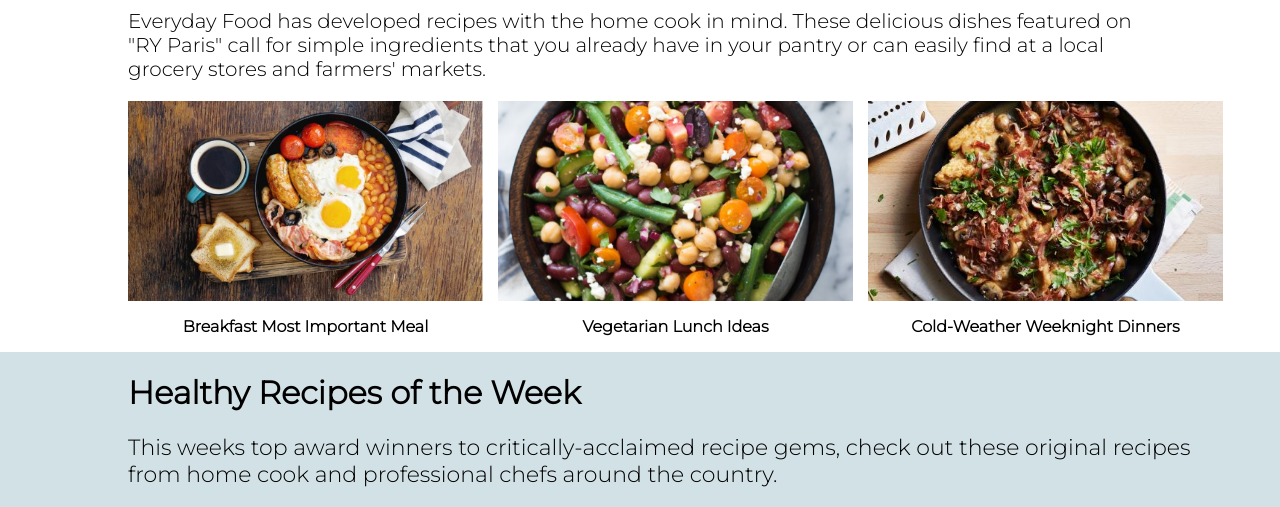
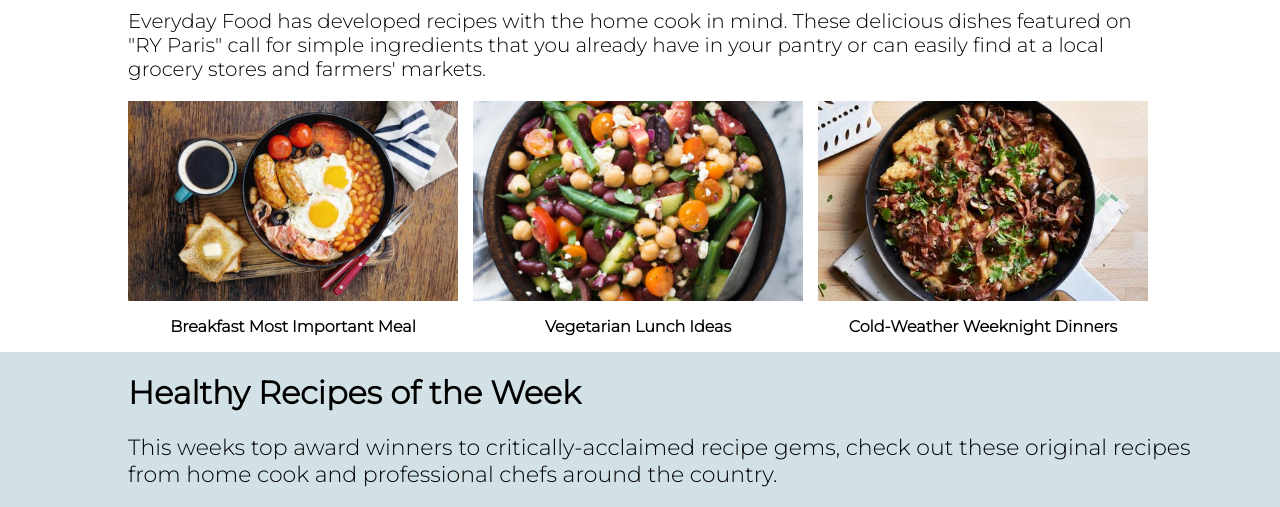
Before and after one commit to ashlyn-young/RYParis, a plain HTML site: page index.html in a window 1280 px wide. Shown: the part 685-1192 px from the top of the page. Drawn offline with Linux system fonts and the light colour scheme.

Commit message:
fixed everyday orientation

```diff
--- a/css/style.css
+++ b/css/style.css
@@ -90,7 +90,7 @@ h1 {
 }
 .everyCover {
     object-fit: cover;
-    width: 355px;
+    width: 330px;
     height: 200px;
 }
 .healthyCover {
```
